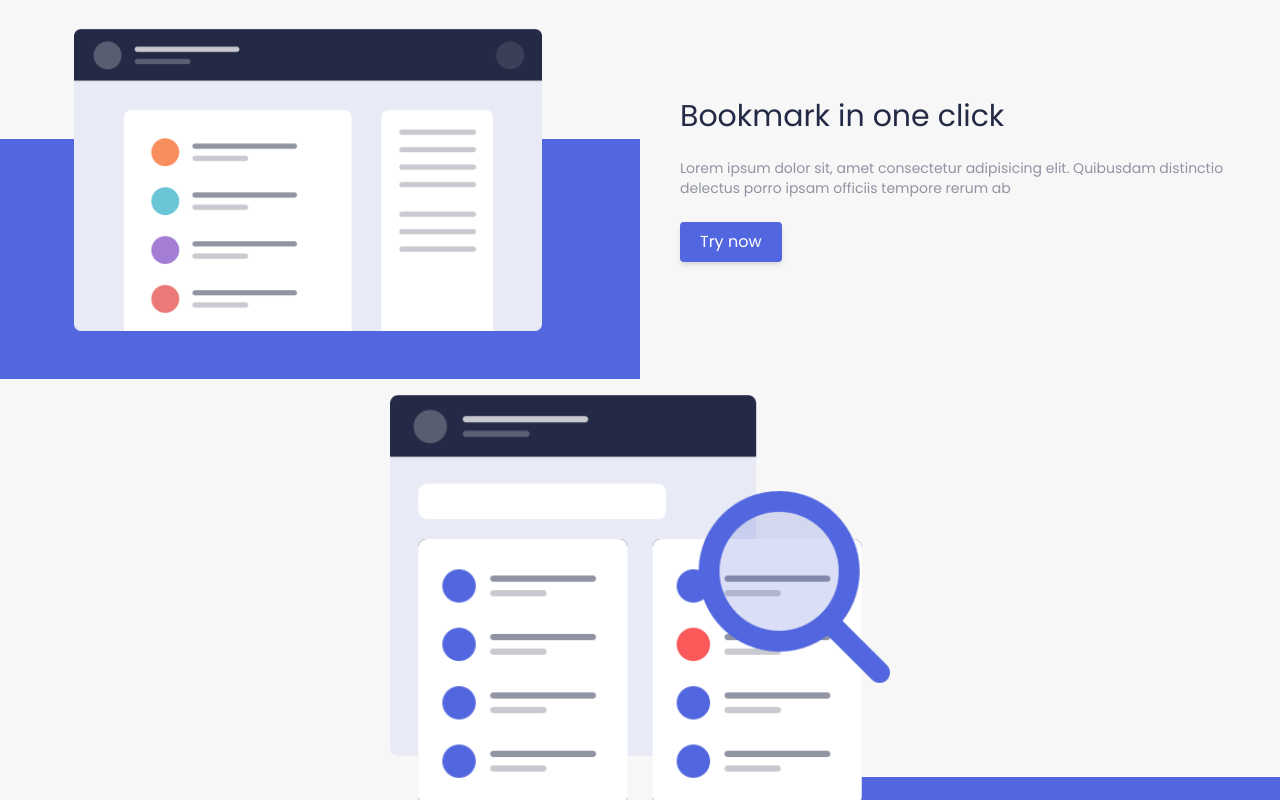
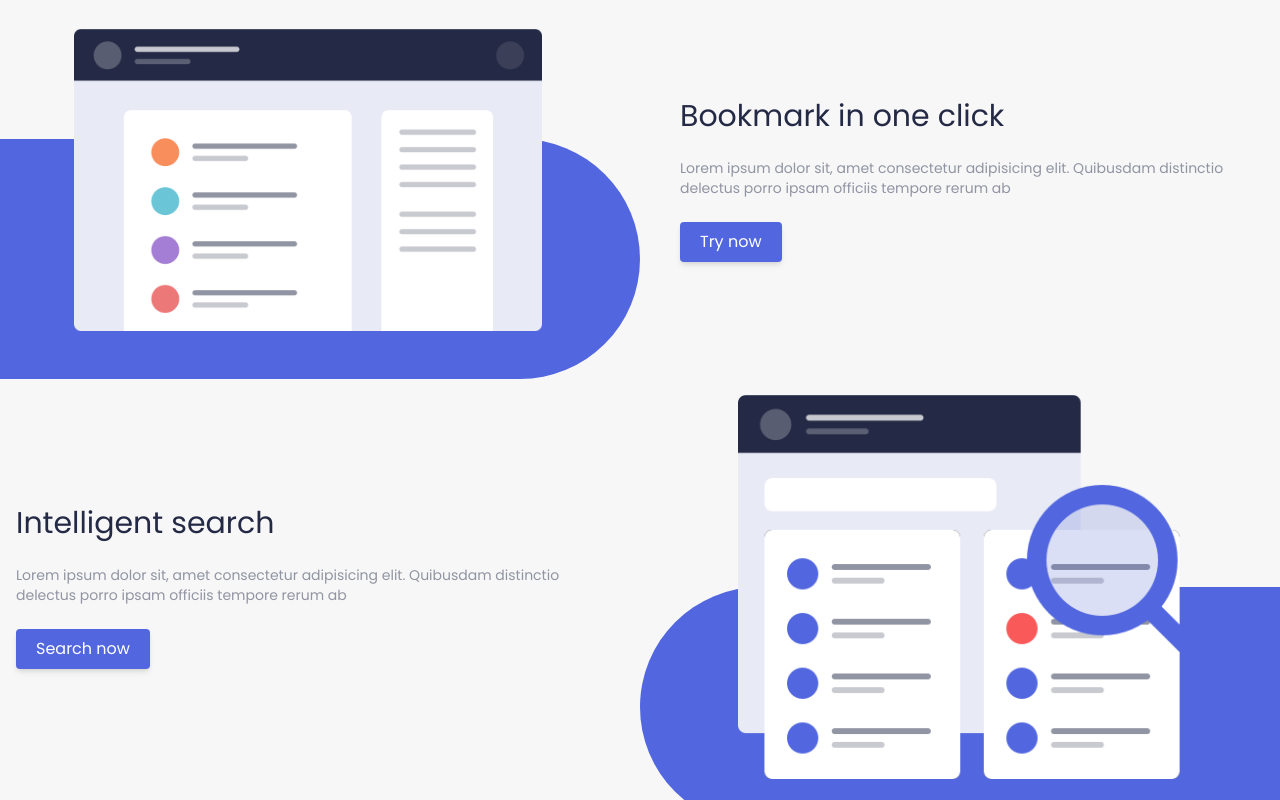
Before and after one commit to RiyadhBenhallou/bookmark-react, a React (Vite) app: page / in a window 1280 px wide. Shown: the part 1080-1880 px from the top of the page. Built offline with nearby package versions, Linux system fonts and the light colour scheme.

Commit message:
fixed features tabs parallelisme

```diff
--- a/src/components/FeatureTab.tsx
+++ b/src/components/FeatureTab.tsx
@@ -14,8 +14,8 @@ export default function FeatureTab({
   return (
     <div className="relative">
       <div
-        className={`container flex flex-col md:flex-row${
-          direction === "left" ? "" : "-reverse"
+        className={`container flex flex-col ${
+          direction === "left" ? "md:flex-row" : "md:flex-row-reverse"
         } items-center justify-center gap-x-20 mt-16`}
       >
         <div className="flex flex-1 justify-center w-1/2">
@@ -35,11 +35,11 @@ export default function FeatureTab({
         </div>
       </div>
       <div
-        className={`hidden md:block absolute -bottom-12 -${
-          direction === "left" ? "left" : "right"
-        }-0 bg-bookmark-purple overflow-hidden rounded-${
-          direction === "left" ? "r" : "l"
-        }-full h-36 lg:h-60 w-2/4`}
+        className={`hidden md:block absolute -bottom-12 ${
+          direction === "left" ? "left-0" : "right-0"
+        } bg-bookmark-purple overflow-hidden ${
+          direction === "left" ? "rounded-r-full" : "rounded-l-full"
+        } h-36 lg:h-60 w-2/4`}
       ></div>
     </div>
   );
```
